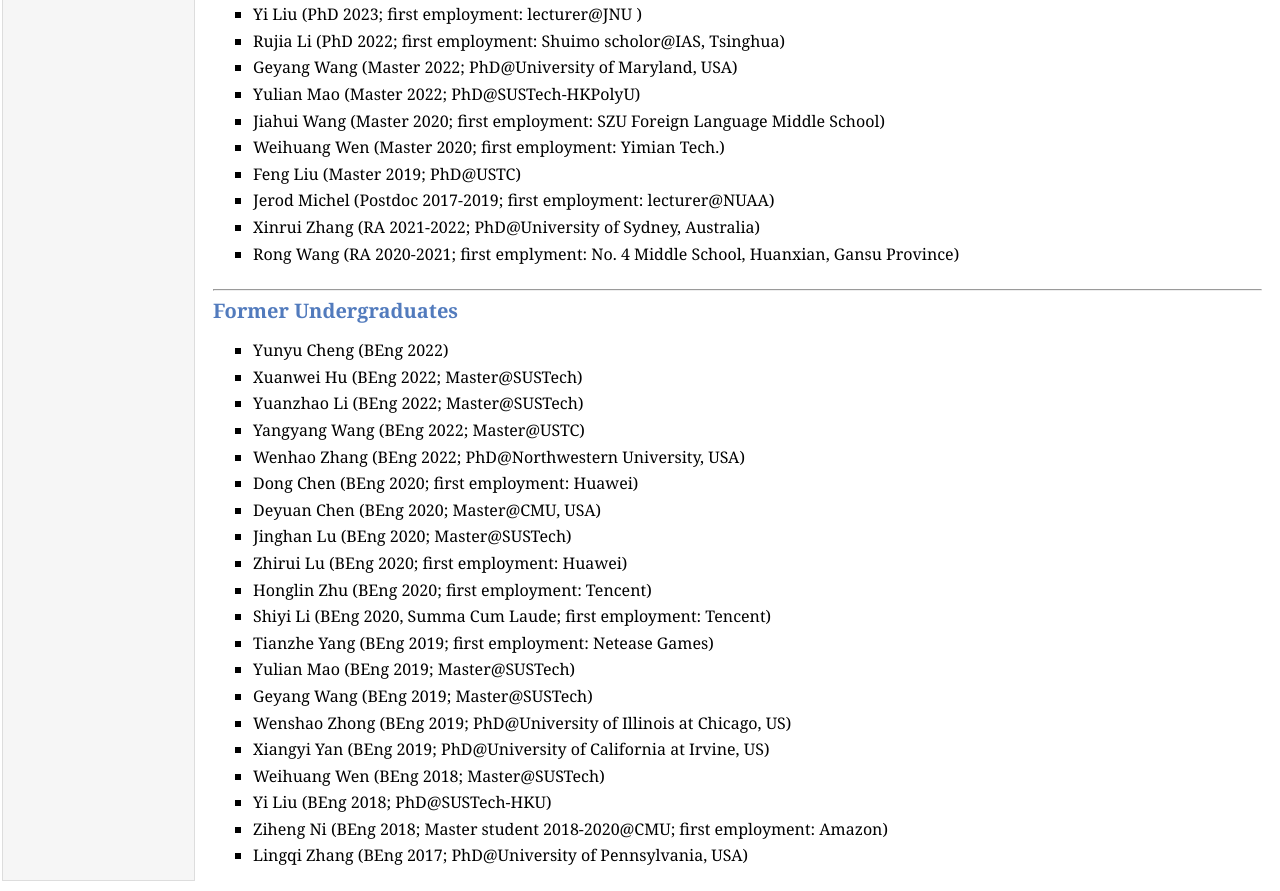
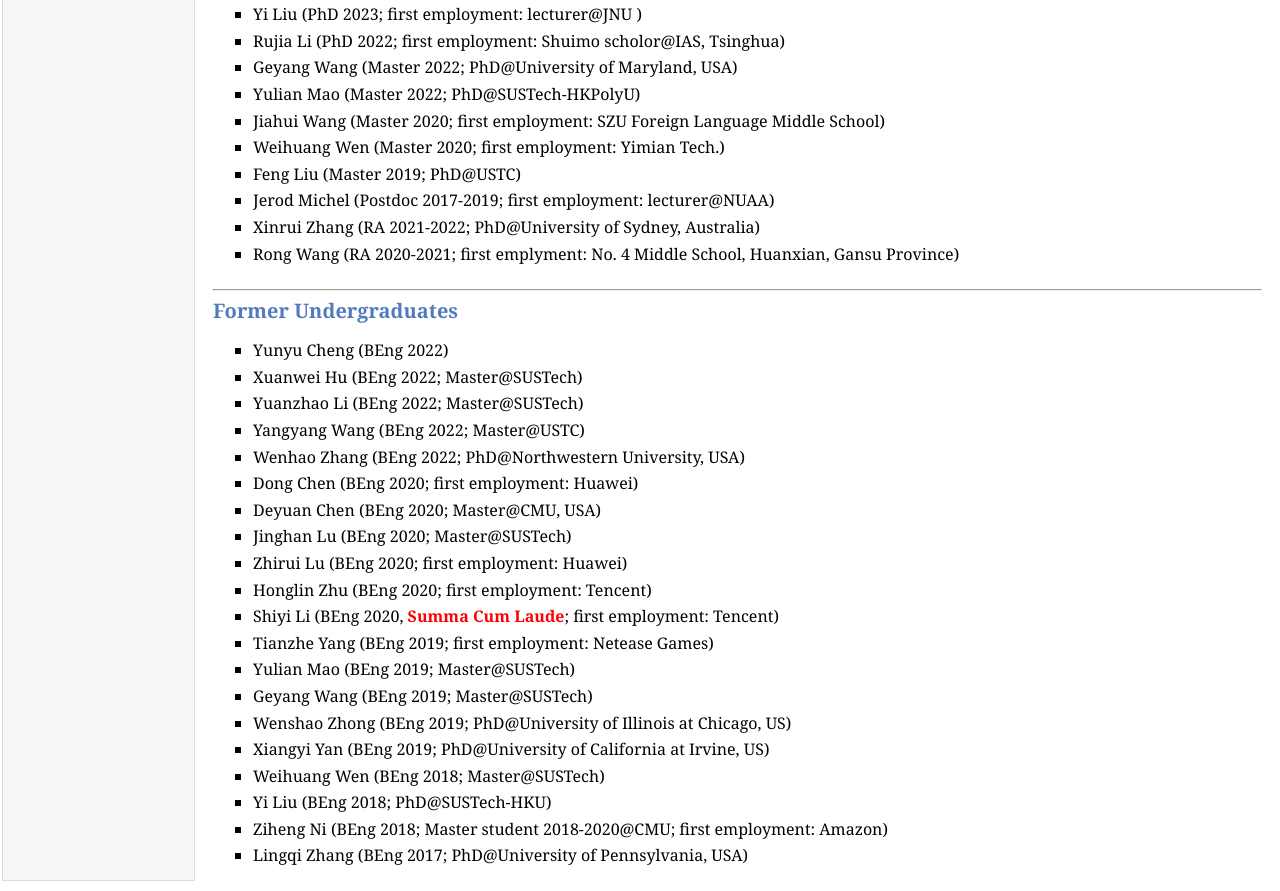
Before and after one commit to Dake98/dake98.github.io, a plain HTML site: page member.html in a window 1280 px wide. Shown: the part 480-1371 px from the top of the page. Drawn offline with Linux system fonts and the light colour scheme.

Commit message:
Update member.html

```diff
--- a/member.html
+++ b/member.html
@@ -75,7 +75,7 @@
             <li><p>Jinghan Lu (BEng 2020; Master@SUSTech)</p></li>
             <li><p>Zhirui Lu (BEng 2020; first employment: Huawei)</p></li>
             <li><p>Honglin Zhu (BEng 2020; first employment: Tencent)</p></li>
-            <li><p>Shiyi Li (BEng 2020, Summa Cum Laude; first employment: Tencent)</p></li>
+            <li><p>Shiyi Li (BEng 2020, <font color="#FF0000"><b>Summa Cum Laude</b></font>; first employment: Tencent)</p></li>
             <li><p>Tianzhe Yang (BEng 2019; first employment: Netease Games)</p></li>
             <li><p>Yulian Mao (BEng 2019; Master@SUSTech)</p></li>
             <li><p>Geyang Wang (BEng 2019; Master@SUSTech)</p></li>
```
